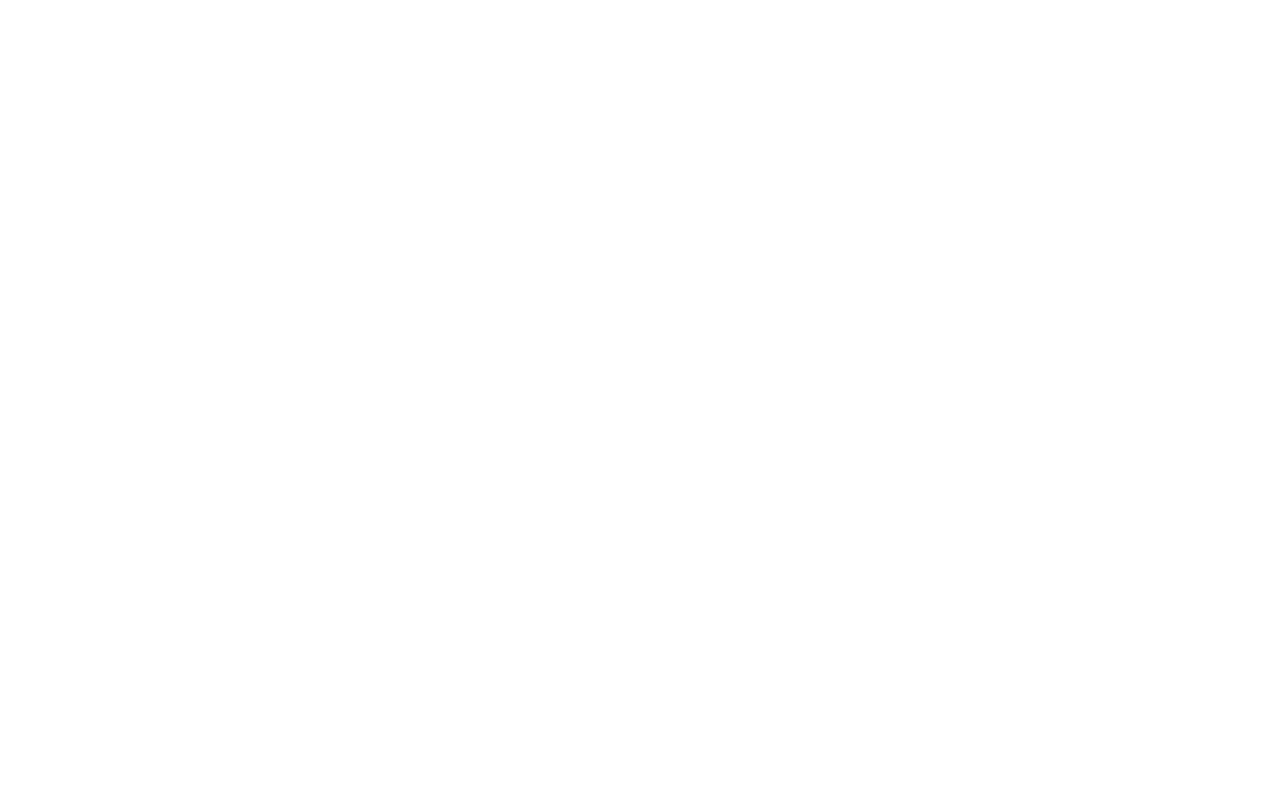
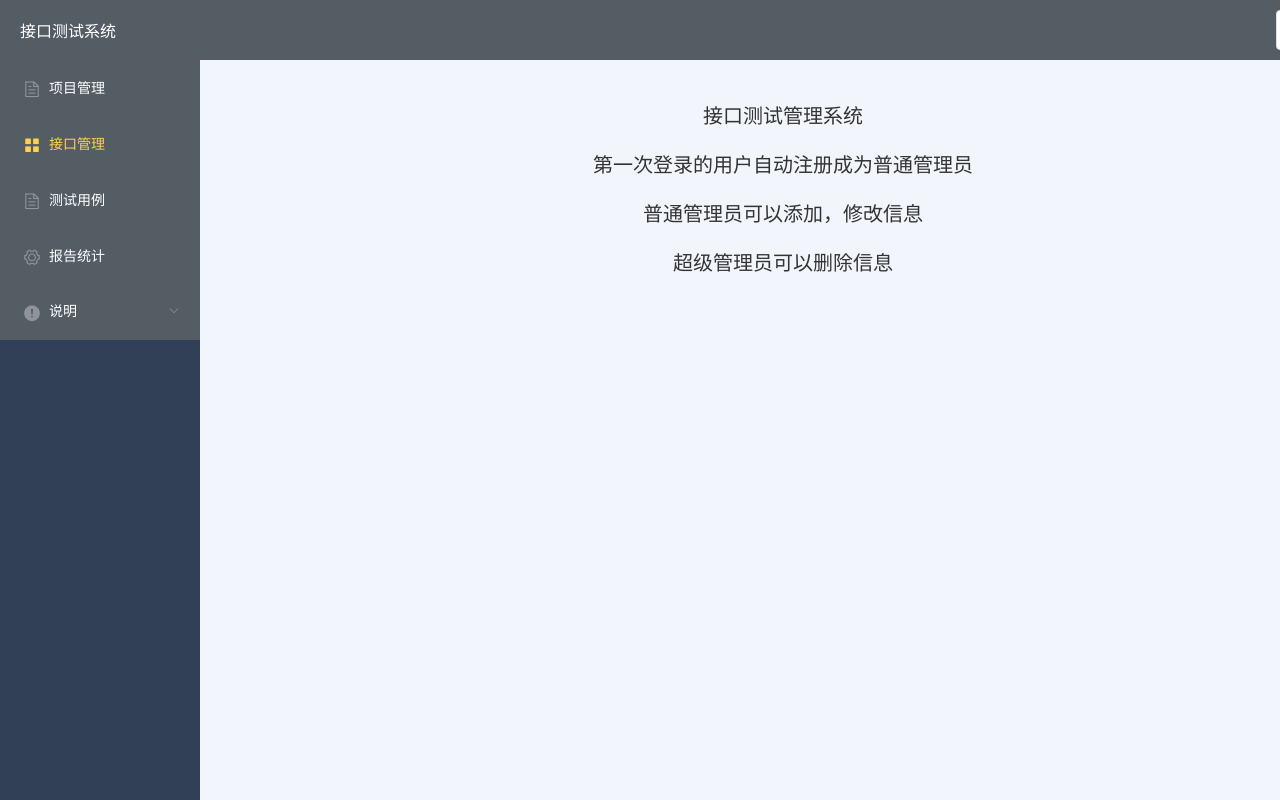
Before and after one commit to bluesmli/VueStudy, a Vue app: page /#/explain in a window 1280 px wide. Shown: the top 800 px of the page. Built offline with nearby package versions, Linux system fonts and the light colour scheme.

Commit message:
增加说明及项目组件

```diff
--- /dev/null
+++ b/src/components/explain.vue
@@ -0,0 +1,22 @@
+<template>
+    <div class="fillcontain">
+        <p class="explain_text">接口测试管理系统</p>
+        <p class="explain_text">第一次登录的用户自动注册成为普通管理员</p>
+        <p class="explain_text">普通管理员可以添加，修改信息</p>
+        <p class="explain_text">超级管理员可以删除信息</p>
+    </div>
+</template>
+
+<script>
+    export default {
+    }
+</script>
+
+<style lang="less">
+	.explain_text{
+		margin-top: 20px;
+		text-align: center;
+		font-size: 20px;
+		color: #333;
+	}
+</style>
--- /dev/null
+++ b/src/components/home.vue
@@ -0,0 +1,84 @@
+<template>
+<el-container>
+  <el-header>
+	  <div>接口测试系统</div>
+	  <el-button >退出</el-button>
+  </el-header>
+  <el-container>
+    <el-aside style="width: 12.5rem;">
+		<el-row class="tac" >
+		  <el-col :span="24">
+		    <el-menu default-active="2" class="el-menu-vertical-demo" background-color="#545c64" text-color="#ffff" active-text-color="#ffd04b" router>
+			 <el-menu-item index="projectList">
+			    <i class="el-icon-document"></i>
+			    <span slot="title">项目管理</span>
+			  </el-menu-item>
+		      <el-menu-item index="2">
+		        <i class="el-icon-menu"></i>
+		        <span slot="title">接口管理</span>
+		      </el-menu-item>
+		      <el-menu-item index="3" x>
+		        <i class="el-icon-document"></i>
+		        <span slot="title">测试用例</span>
+		      </el-menu-item>
+		      <el-menu-item index="4">
+		        <i class="el-icon-setting"></i>
+		        <span slot="title">报告统计</span>
+		      </el-menu-item>
+			  <el-submenu index="7">
+			  	<template slot="title"><i class="el-icon-warning"></i>说明</template>
+			  	<el-menu-item index="explain">说明</el-menu-item>
+			  </el-submenu>
+
+
+
+		    </el-menu>
+		  </el-col>
+		</el-row>
+	</el-aside>
+    <el-main>
+		<keep-alive>
+		    <router-view></router-view>
+		</keep-alive>
+	</el-main>
+  </el-container>
+</el-container>
+</template>
+
+<script>
+	export default {
+
+	}
+
+</script>
+
+<style>
+.el-header{
+	display: flex;
+	background-color: #545C64;
+	color: #ffff;
+	justify-content: space-between;
+	padding-left: 20px;
+	align-items: center;
+	div{
+		text-color:"#fff";
+	}
+
+}
+.el-aside{
+	background-color:#324057;
+	.el-menu {
+
+	  width: 12.5rem;
+	}
+}
+
+.el-main{
+	background-color:#F2F6FC;
+	border: 0.0625rem;
+
+}
+.el-container {
+  height: 100%;
+}
+</style>
--- /dev/null
+++ b/src/components/project.vue
@@ -0,0 +1,57 @@
+<template>
+	<div class="procontainer">
+		<div class="headtop">
+			<el-breadcrumb separator-class="el-icon-arrow-right">
+			  <el-breadcrumb-item :to="{ path: '/home' }">首页</el-breadcrumb-item>
+			  <el-breadcrumb-item >项目管理</el-breadcrumb-item>
+			  <el-breadcrumb-item >项目列表</el-breadcrumb-item>
+			</el-breadcrumb>
+		</div>
+		<div class="tablecontaier">
+			<el-card>
+			  <el-row :gutter="20">
+				<el-col :span="6">
+				  <el-input placeholder="请输入内容">
+					<el-button slot="append" icon="el-icon-search" ></el-button>
+				  </el-input>
+				</el-col>
+				<el-col :span="4">
+				  <el-button type="primary">添加商品</el-button>
+				</el-col>
+			  </el-row>
+			  <!-- 表格数据区域 -->
+			  <el-table  :data="tableData" stripe style="width: 100%">
+					<el-table-column prop="name" label="项目名称 " width="180"></el-table-column>
+					<el-table-column prop="createtime" label="创建时间" width="180"></el-table-column>
+					<el-table-column prop="updatetime" label="更新时间"></el-table-column>
+				  </el-table>
+			</el-card>
+		</div>
+	</div>
+</template>
+
+<script>
+    export default {
+      data() {
+        return {
+          tableData: [{
+            createtime: '2016-05-02 16:09:14',
+            name: 'RCBP-TSM',
+            updatetime: '2016-05-02 16:09:14'
+          },
+		  {
+		    createtime: '2016-05-02 16:09:14',
+		    name: 'RCBP-TSM',
+		    updatetime: '2016-05-02 16:09:14'
+		  }]
+        }
+      }
+    }
+</script>
+
+<style >
+	.tablecontaier{
+		margin-top: 0.9375rem;
+ }
+
+</style>
--- a/src/main.js
+++ b/src/main.js
@@ -4,6 +4,9 @@
 import App from './App.vue'
 import router from './router'
 import "./style/common.css"
+import Router from 'vue-router'
+
+
 
 
 Vue.use(ElementUI)
@@ -13,3 +16,9 @@
   router,
   render: h => h(App)
 })
+
+
+const originalPush = Router.prototype.push
+Router.prototype.push = function push(location) {
+  return originalPush.call(this, location).catch(err => err)
+}
```
Also changed, not shown: src/router/index.js (+13 -1 lines).
